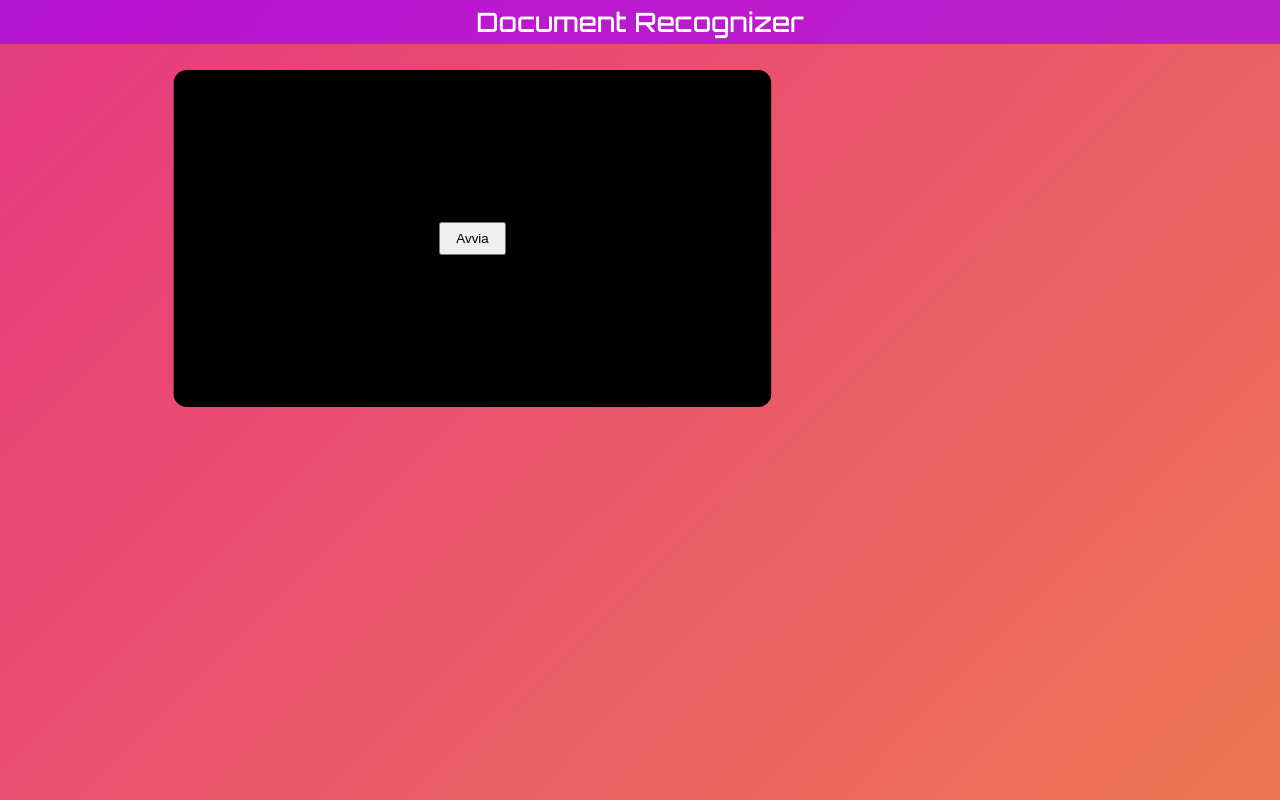
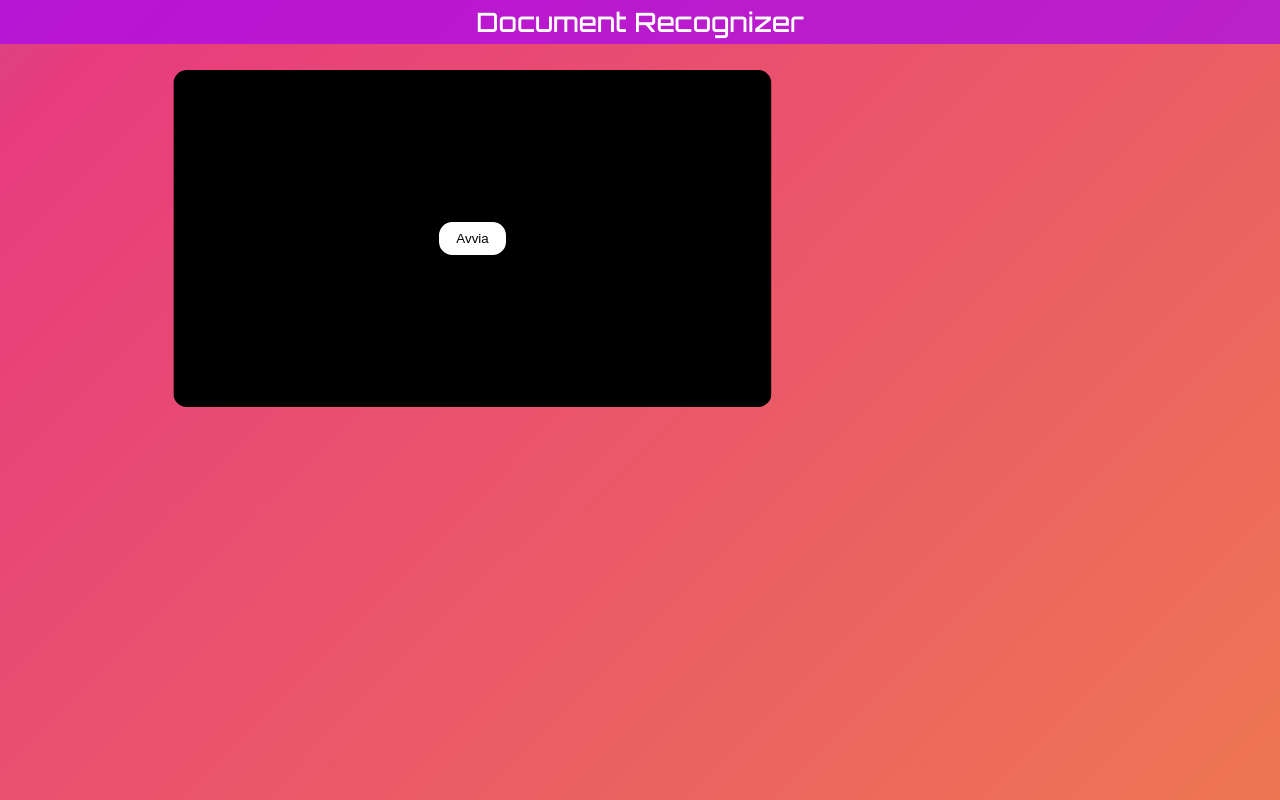
Before and after one commit to Andrew-Wyn/ing_SW_DIL, a Flask app: page / in a window 1280 px wide. Run offline with Flask 2, Linux system fonts and the light colour scheme; parts of the project's set-up code (start-up, migrations or seed data) failed here and were passed over.

Commit message:
Implement fadein and button style in frontend

```diff
--- a/src/static/style.css
+++ b/src/static/style.css
@@ -2,6 +2,8 @@
 @import url('https://fonts.googleapis.com/css2?family=Orbitron:wght@500&display=swap');
 
 :root {
+    --fade-in-time: 1.5s;
+    --fade-out-time: .8s;
     --main-column-width: 66%;
     --main-padding: 1rem;
     --list-card-height: 7rem;
@@ -11,6 +13,19 @@
     --border-radius: 1rem;
     --card-bg: rgba(220, 220, 220, .75);
     --header-bg: rgba(162, 0, 255, .65);
+}
+
+button {
+    border-radius: 1em;
+    border: none;
+    transition-duration: 0.4s;
+    background-color: white;
+}
+
+button:hover {
+      background-color: var(--header-bg);
+      color: white;
+      cursor: pointer;
 }
 
 html, body, #pageContainer {
@@ -38,6 +53,11 @@ html, body, #pageContainer {
     100% {
         background-position: 0% 50%;
     }
+}
+
+@keyframes fade-in {
+    0% {opacity:0;}
+    100% {opacity:1;}
 }
 
 #pageContainer {
@@ -174,6 +194,7 @@ div.text {
     background-color: var(--card-bg);
     display: flex;
     flex-direction: row;
+    animation: fade-in ease var(--fade-in-time);
 }
 
 #listColumn > div.card > * {
```
